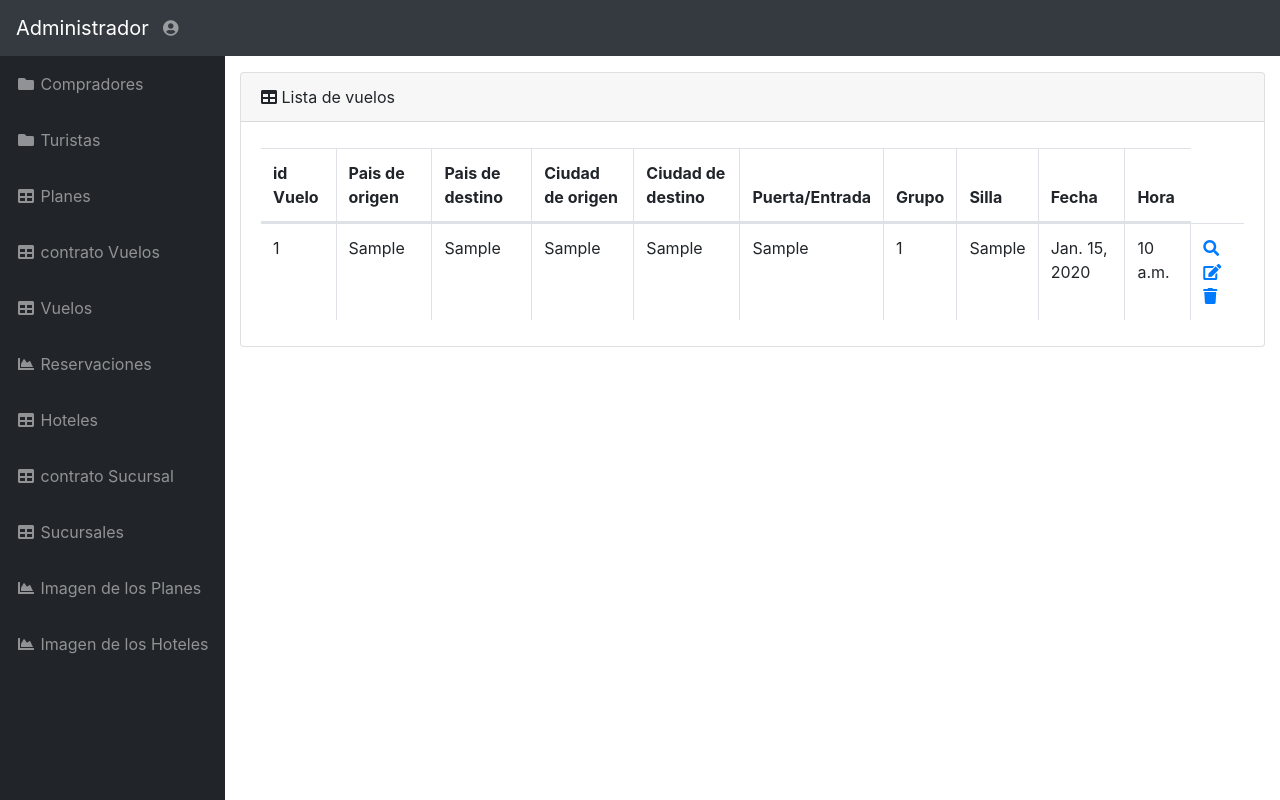
After one commit to stevenhoyosc/travelagency, a Django app: page /vuelos/ in a window 1280 px wide. The commit adds this page. Run offline with Django 3.2, Linux system fonts and the light colour scheme; a user stored in the database is signed in; tables that the repository leaves empty hold one stand-in row (values such as "Sample post"); some libraries are stand-ins or nearby versions.

Commit message:
new templates

```diff
--- a/home/urls.py
+++ b/home/urls.py
@@ -9,6 +9,13 @@ urlpatterns = [
     path('lista_planes/',lista_planes_view, name = 'lista_planes'),
     path('ver_plan/<int:id_plan>/',ver_plan_view, name = 'ver_plan'),
     path('administrador/',administrador_view, name = 'administrador'),
-    path('lista_turistas/',lista_turistas_view, name = 'lista_turistas'),
+    path('lista_turista/',lista_turista_view, name = 'lista_turista'),
+    path('lista_comprador/',lista_comprador_view, name = 'lista_comprador'),
 
+    path('contratovuelo/',contratovuelo_view, name = 'contratovuelo'),
+    path('vuelos/',vuelos_view, name = 'vuelos'),
+    path('reservaciones/',reservaciones_view, name = 'reservaciones'),
+    path('hoteles/',hoteles_view, name = 'hoteles'),
+    path('contratosucursal/',contratosucursal_view, name = 'contratosucursal'),
+    path('sucursales/',sucursales_view, name = 'sucursales'),
 ]
--- a/home/views.py
+++ b/home/views.py
@@ -33,13 +33,17 @@ def vista_login (request):
 
     formulario = login_form()
     return render (request,'login.html',locals())
+
 def vista_logout (request):
     logout(request)
     return redirect('/login/')
 
 def lista_planes_view (request):
-    listaP = Plan.objects.filter(status = True)
-    return render(request, 'lista_planes.html',locals())
+    listaP = Plan.objects.filter()
+    if request.user.is_authenticated and request.user.is_superuser:
+        return render(request, 'lista_plan.html',locals())
+    else:
+        return render(request, 'lista_planes.html',locals())
 
 def ver_plan_view (request, id_plan):
     try:
@@ -49,6 +53,42 @@ def ver_plan_view (request, id_plan):
         msj = "el plan no existe"
     return render(request,'ver_plan.html',locals())
 
-def lista_turistas_view (request):
-    listaT = Turista.objects.filter()
-    return render(request, 'lista_turista.html',locals())
+def lista_turista_view (request):
+    if request.user.is_authenticated and request.user.is_superuser:
+        listaT = Turista.objects.filter()
+        return render(request, 'lista_turista.html',locals())
+
+def lista_comprador_view (request):
+    if request.user.is_authenticated and request.user.is_superuser:
+        listaC = Comprador.objects.filter()
+        return render(request, 'lista_comprador.html',locals())
+
+def contratovuelo_view (request):
+    if request.user.is_authenticated and request.user.is_superuser:
+        listaContratoV = ContratoVuelo.objects.filter()
+        return render(request, '.html',locals())
+
+def vuelos_view (request):
+    if request.user.is_authenticated and request.user.is_superuser:
+        listaVuelos = Vuelo.objects.filter()
+        return render(request, 'vuelos.html',locals())
+
+def reservaciones_view (request):
+    if request.user.is_authenticated and request.user.is_superuser:
+        listaRes = Reservacion.objects.filter()
+        return render(request, 'reservacion.html',locals())
+
+def hoteles_view (request):
+    if request.user.is_authenticated and request.user.is_superuser:
+        listaHotel = Hotel.objects.filter()
+        return render(request, '.html',locals())
+
+def contratosucursal_view (request):
+    if request.user.is_authenticated and request.user.is_superuser:
+        listaContratoSucursal = ContratoSucursal.objects.filter()
+        return render(request, '.html',locals())
+
+def sucursales_view (request):
+    if request.user.is_authenticated and request.user.is_superuser:
+        listaSucursales = Sucursal.objects.filter()
+        return render(request, '.html',locals())
--- a/templates/administrador.html
+++ b/templates/administrador.html
@@ -55,19 +55,19 @@
         <!-- Sidebar -->
         <ul class="sidebar navbar-nav">
             <li class="nav-item dropdown">
-                <a class="nav-link" href="#">
+                <a class="nav-link" href="{% url 'lista_comprador' %}">
                     <i class="fas fa-fw fa-folder"></i>
                     <span>Compradores</span>
                 </a>
             </li>
             <li class="nav-item dropdown">
-                <a class="nav-link" href="#">
+                <a class="nav-link" href="{% url 'lista_turista' %}">
                     <i class="fas fa-fw fa-folder"></i>
                     <span>Turistas</span>
                 </a>
             </li>
             <li class="nav-item">
-                <a class="nav-link" href="tables.html">
+                <a class="nav-link" href="{% url 'lista_planes' %}">
                     <i class="fas fa-fw fa-table"></i>
                     <span>Planes</span></a>
             </li>
@@ -77,12 +77,12 @@
                     <span>contrato Vuelos</span></a>
             </li>
             <li class="nav-item">
-                <a class="nav-link" href="tables.html">
+                <a class="nav-link" href="{% url 'vuelos' %}">
                     <i class="fas fa-fw fa-table"></i>
                     <span>Vuelos</span></a>
             </li>
             <li class="nav-item">
-                <a class="nav-link" href="charts.html">
+                <a class="nav-link" href="{% url 'reservaciones' %}">
                     <i class="fas fa-fw fa-chart-area"></i>
                     <span>Reservaciones</span></a>
             </li>
--- /dev/null
+++ b/templates/vuelos.html
@@ -0,0 +1,64 @@
+{% extends "administrador.html" %}
+{% block titulo %}
+
+{% endblock titulo %}
+{% block contenido %}
+<!-- DataTables Example -->
+<div class="card mb-3">
+    <div class="card-header">
+        <i class="fas fa-table"></i>
+        Lista de vuelos</div>
+    <div class="card-body">
+        <div class="table-responsive">
+            <table class="table table-bordered" id="dataTable" width="100%" cellspacing="0">
+                <thead>
+                    <tr>
+                        <th scope="col">id Vuelo</th>
+                        <th scope="col">Pais de origen</th>
+                        <th scope="col">Pais de destino </th>
+                        <th scope="col">Ciudad de origen</th>
+                        <th scope="col">Ciudad de destino </th>
+                        <th scope="col">Puerta/Entrada </th>
+                        <th scope="col">Grupo </th>
+                        <th scope="col">Silla </th>
+                        <th scope="col">Fecha </th>
+                        <th scope="col">Hora </th>
+
+                    </tr>
+                </thead>
+                <tbody>
+
+                    {% for x in listaVuelos %}
+                    <tr>
+                        <td> {{x.id}}</td>
+                        <td> {{x.paisorigen}} </td>
+                        <td> {{x.paisdestino}} </td>
+                        <td> {{x.ciudadorigen}} </td>
+                        <td> {{x.ciudaddestino}} </td>
+                        <td> {{x.gate}} </td>
+                        <td> {{x.group}} </td>
+                        <td> {{x.seat}} </td>
+                        <td> {{x.fecha}} </td>
+                        <td> {{x.hora}} </td>
+                        <td>
+                            <a href="{% url 'ver_plan' id_plan=x.id %}">
+                                <div class="fas fa-search"></div>
+                            </a>
+
+                            <a href="">
+                                <div class="fas fa-edit"></div>
+                            </a>
+                            <a href="">
+                                <div class="fas fa-trash"></div>
+                            </a>
+                        </td>
+                    </tr>
+                    {% endfor %}
+
+                </tbody>
+            </table>
+        </div>
+    </div>
+<!--     <div class="card-footer small text-muted">Updated yesterday at 11:59 PM</div> -->
+</div>
+{% endblock contenido %}
```
Also changed, not shown: templates/base.html (+8 -8 lines), templates/lista_comprador.html (added, +50 -0 lines), templates/lista_plan.html (added, +54 -0 lines), templates/reservacion.html (added, +55 -0 lines).
